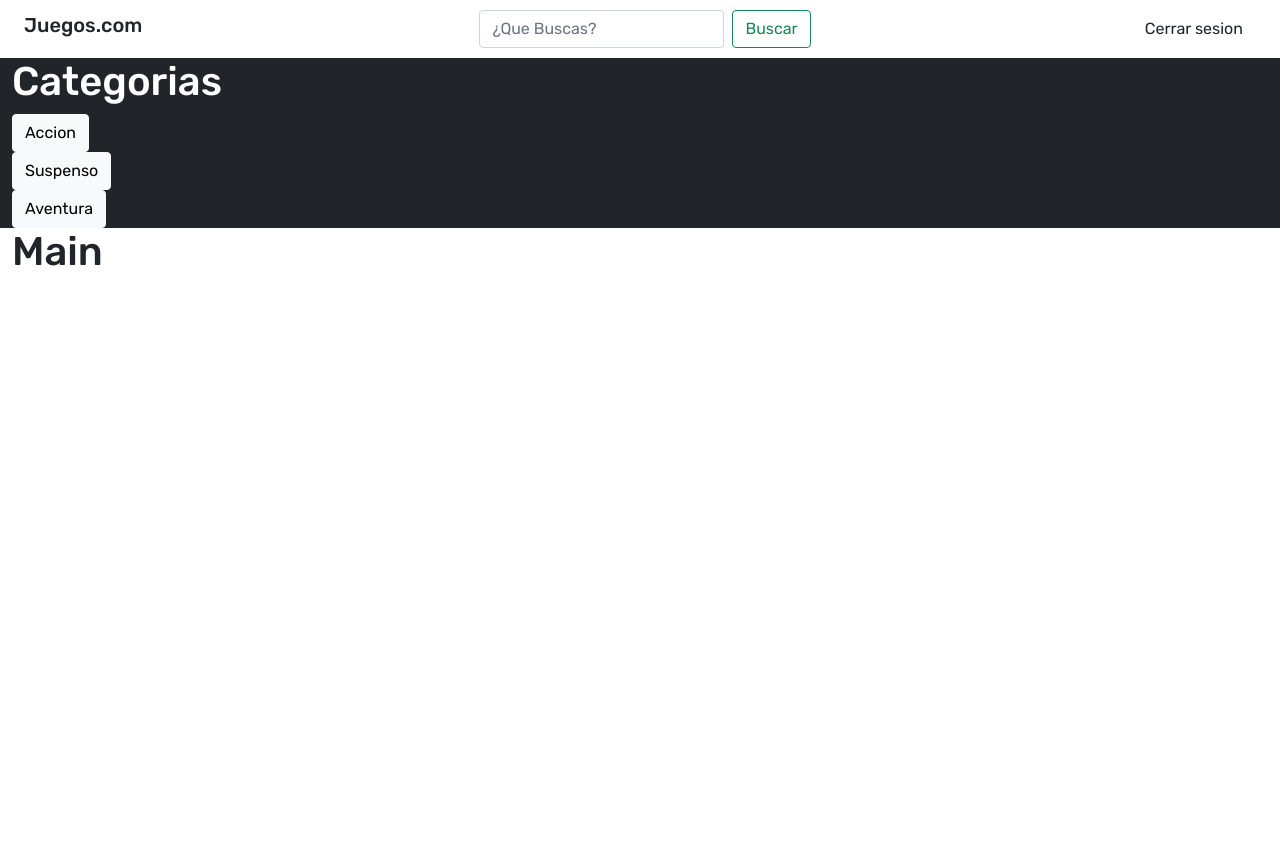
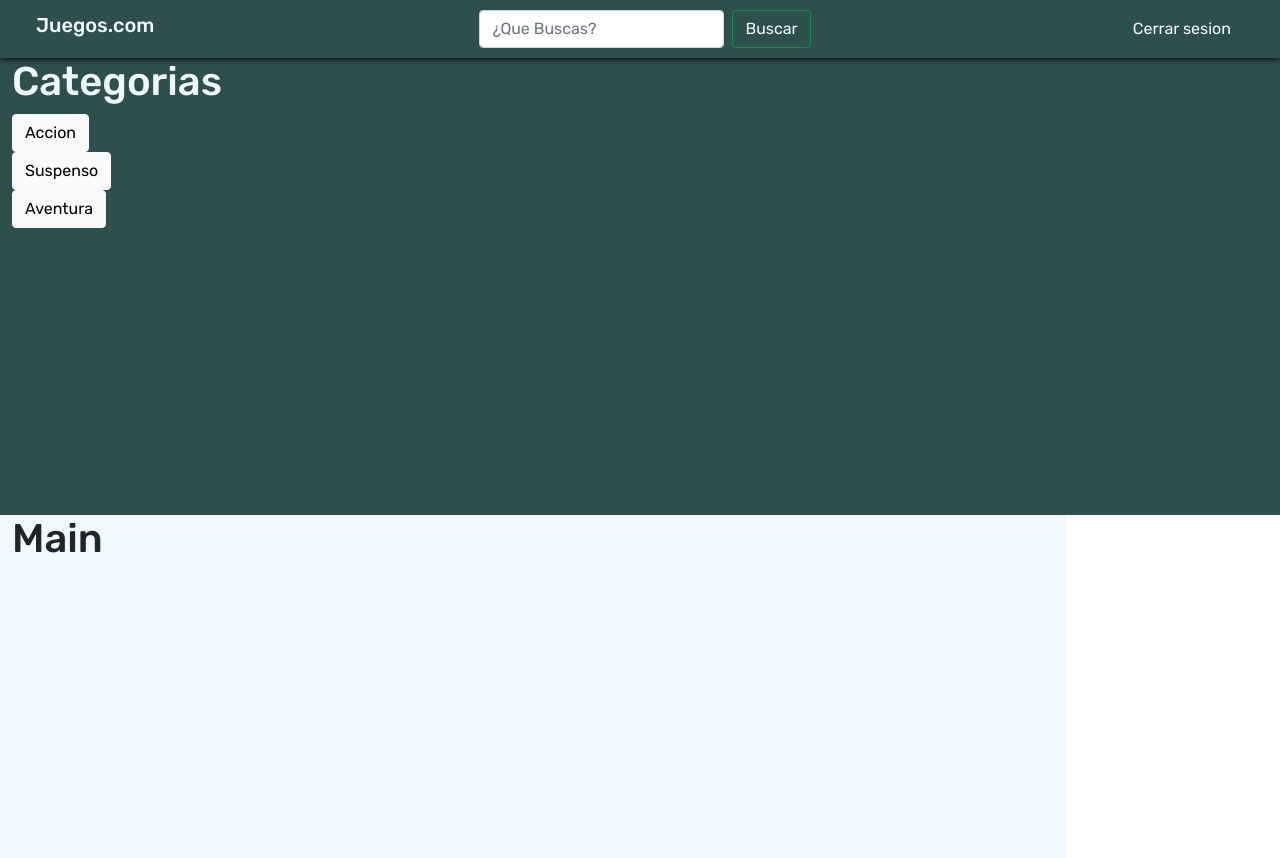
Before and after one commit to cuni10/front-prueba, a React (Create React App) app: page /productos in a window 1280 px wide. Before the commit the page ends 800 px from the top, so only its background shows below. Built offline with nearby package versions, Linux system fonts and the light colour scheme.

Commit message:
Agregando colores mediante css

```diff
--- a/src/components/layout/Barra.js
+++ b/src/components/layout/Barra.js
@@ -2,14 +2,16 @@ import React from 'react';
 
 const Barra = () => {
     return (
-        <div className="navbar navbar-expand-lg">
+        <div className="row">
+            <div className="navbar barra">
                 <div className="container-fluid">
                     <h1 className="navbar-brand">Juegos.com</h1>
                     <form className="d-flex">
                         <input type="search" className="form-control me-2" placeholder="¿Que Buscas?"/>
                         <button class="btn btn-outline-success" type="submit">Buscar</button>
                     </form>
-                <button className="btn">Cerrar sesion</button>
+                    <button className="btn ">Cerrar sesion</button>
+                </div>
             </div>
         </div>
      );
--- a/src/components/layout/Sidebar.js
+++ b/src/components/layout/Sidebar.js
@@ -4,7 +4,7 @@ import Categorias from '../productos/Categorias';
 const SideBar = () => {
     return (
         <aside className="">
-            <h1 className="nav-brand text-white">Categorias</h1>
+            <h1 className="nav-brand">Categorias</h1>
             <Categorias/>
         </aside>
      );
--- a/src/components/productos/Productos.js
+++ b/src/components/productos/Productos.js
@@ -7,11 +7,11 @@ const Productos = () => {
 
         <div className="container-fluid">
             <Barra/>
-            <div className="row">
-                <div className="col bg-dark">
+            <div className="row vh-100">
+                <div className="col sidebar">
                     <Sidebar/>
                 </div>
-                <div className="col-10">
+                <div className="col-10 main">
                     <h1>Main</h1>
                 </div>
             </div>
--- a/src/index.css
+++ b/src/index.css
@@ -28,3 +28,22 @@ html,body{
 .formulario{
   margin-top: 20px;
 }
+
+.barra{
+  background-color: darkslategray;
+  color: aliceblue;
+  box-shadow: black 0px 1px 6px;
+}
+
+.barra button{
+  color: aliceblue;
+}
+
+.sidebar{
+  background-color: darkslategray;
+  color: aliceblue;
+}
+
+.main {
+  background-color: aliceblue;
+}
```
Lines whose indentation alone changed are shown as unchanged.
